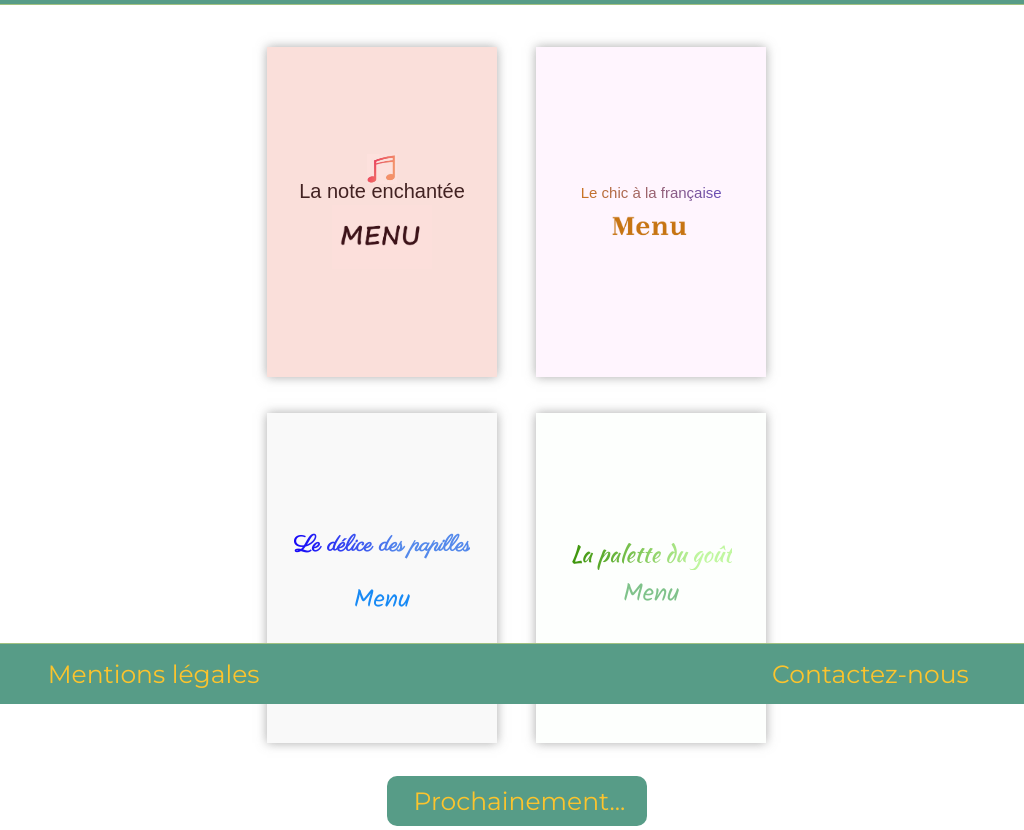
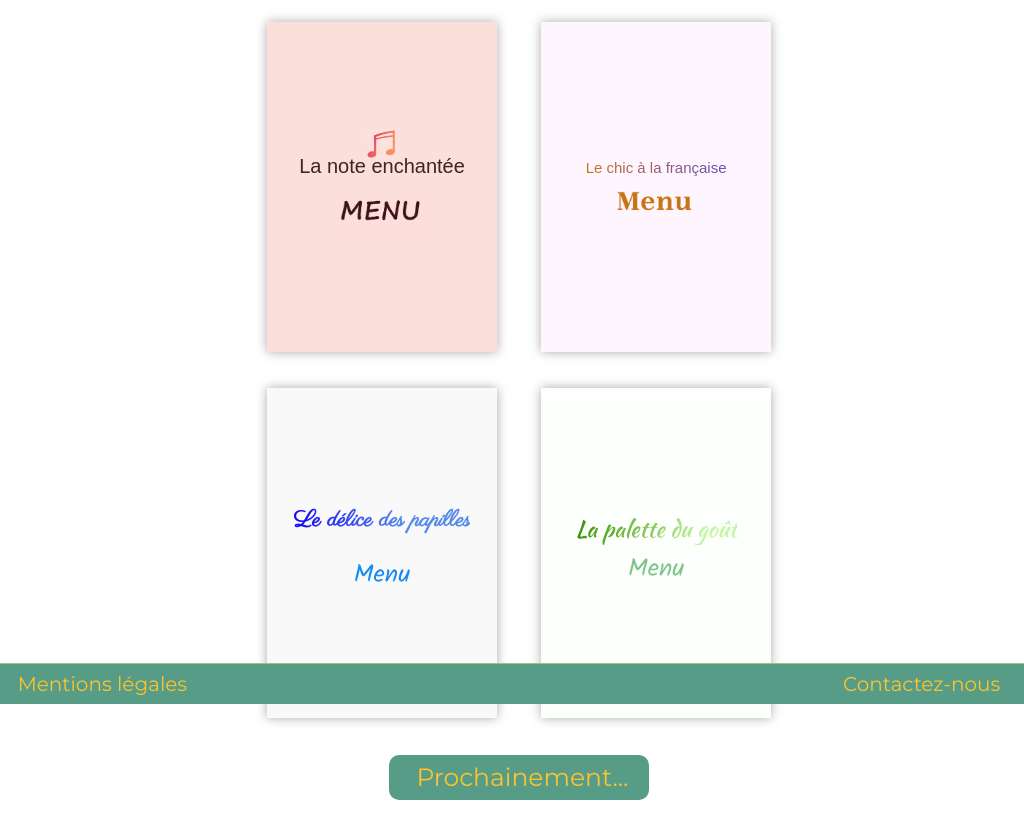
Before and after one commit to Karimachoui/oh-my-food, a plain HTML site: page html/index.html in a window 1024 px wide. Shown: the part 96-926 px from the top of the page. After the commit the page ends 901 px from the top, so only its background shows below. Drawn offline with Linux system fonts and the light colour scheme; a web font is replaced by a local one.

Commit message:
accueil responsive ok

```diff
--- a/sass/base/_responsive.scss
+++ b/sass/base/_responsive.scss
@@ -1,4 +1,4 @@
-@media only screen and (min-width: 600px) and (max-width: 1024px){
+@media only screen and (min-width: 600px){
 
     .header__logo{
         font-size: 40px;
@@ -8,7 +8,7 @@
         display: grid;
         width: auto;
         margin: auto;
-        grid-template-columns: (115px 115px 8% 115px 115px);
+        grid-template-columns: (115px 115px 9% 115px 115px);
         grid-template-rows: (15px 350px 350px 110px);
         row-gap: 2%;
     }
@@ -88,13 +88,27 @@
 
     body .foo{
         height: 60px;
-        grid-template-columns: (30% 30%);
-        grid-column-gap: 40%;
+        grid-template-columns: (25% 25%);
+        grid-column-gap: 50%;
         .foo__link--left, .foo__link--right{
-            font-size: 25px;
+            font-size: 20px;
         }
     }
+}
 
+@media only screen and (min-width: 900px){
 
+    body .header__heading{
+        height: 75px;
+    }
 
+    body .foo{
+        height: 40px;
+        grid-template-columns: (20% 20%);
+        grid-column-gap: 60%;
+    }
+
+    #prochainement #push{
+        height: 45px;
+    }
 }
--- a/sass/layout/_body.scss
+++ b/sass/layout/_body.scss
@@ -2,6 +2,7 @@ body{
     margin: 0;
     display: flex;
     flex-direction: column;
+    margin: auto;
     a{
         text-decoration: none;
     }
```
Also changed, not shown: sass/style.css, 1 other file.
